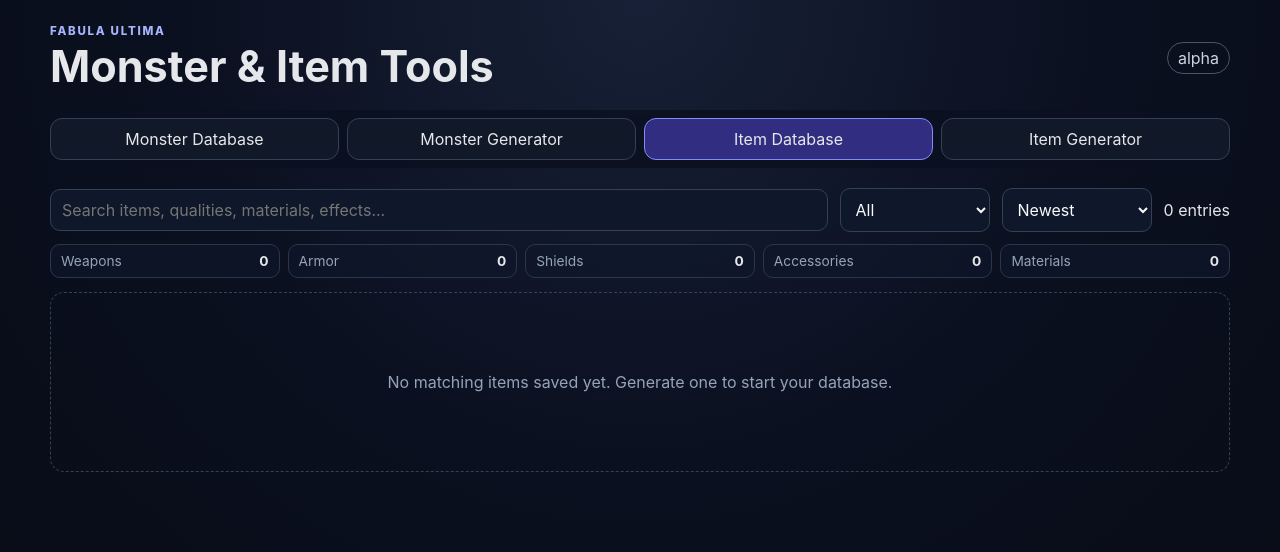
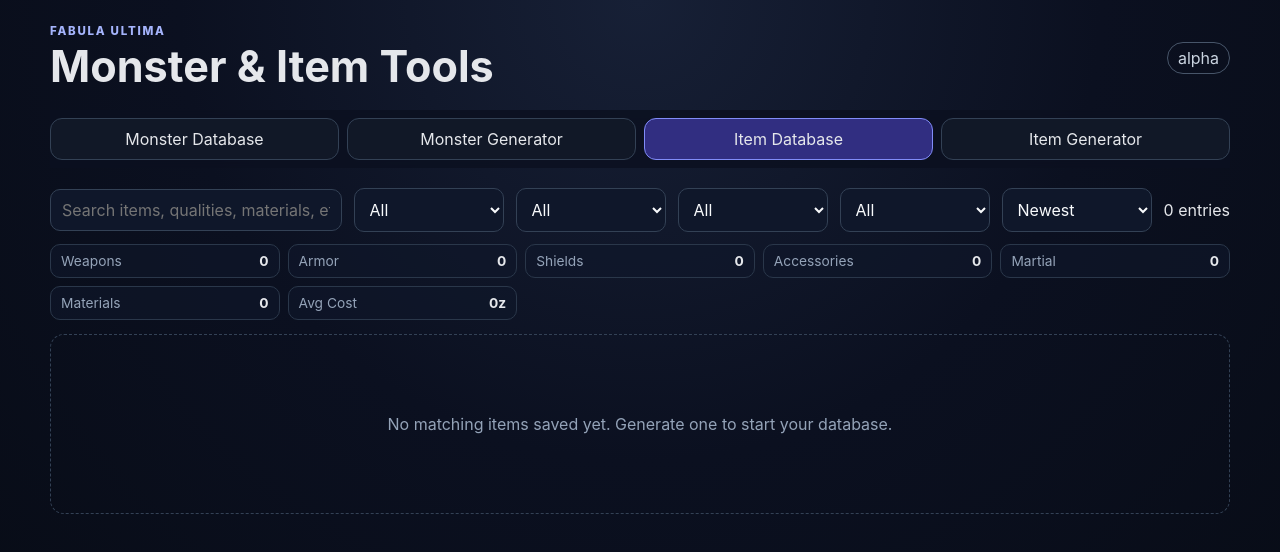
Before and after one commit to sladeykins-glitch/fabula-ultima-tools, a React (Vite) app: page / in a window 1280 px wide. Both pictures are taken after a click on the button "Item Database". Shown: the top 552 px of the page. Built offline with nearby package versions, Linux system fonts and the light colour scheme.

Commit message:
Add advanced item database filters

```diff
--- a/src/App.tsx
+++ b/src/App.tsx
@@ -173,26 +173,39 @@ function MonsterGenerator({ onSave }: { onSave: (m:Monster)=>void }) {
 function ItemDatabase({ items, setItems }: { items: AppItem[]; setItems: React.Dispatch<React.SetStateAction<AppItem[]>> }) {
   const [search, setSearch] = useState('')
   const [type, setType] = useState<'All'|ItemType>('All')
+  const [category, setCategory] = useState('All')
+  const [martialFilter, setMartialFilter] = useState<'All'|'Martial'|'Non-martial'>('All')
+  const [materialFilter, setMaterialFilter] = useState<'All'|'With Material'|'No Material'>('All')
   const [sort, setSort] = useState<ItemSort>('Newest')
+
+  const categories = useMemo(() => Array.from(new Set(items.map(i=>i.category).filter((value): value is string => !!value))).sort(), [items])
 
   const filtered = useMemo(() => {
     const matches = items.filter(item => {
       const materialText = item.material ? `${item.material.name} ${item.material.nature} ${item.material.element || ''} ${item.material.function || ''}` : ''
       const haystack = `${item.name} ${item.type} ${item.category || ''} ${item.baseItem || ''} ${item.quality || ''} ${item.effect} ${materialText} ${item.origin || ''}`.toLowerCase()
-      return haystack.includes(search.toLowerCase()) && (type === 'All' || item.type === type)
+      const matchesMartial = martialFilter === 'All' || (martialFilter === 'Martial' ? !!item.martial : !item.martial)
+      const matchesMaterial = materialFilter === 'All' || (materialFilter === 'With Material' ? !!item.material : !item.material)
+      return haystack.includes(search.toLowerCase())
+        && (type === 'All' || item.type === type)
+        && (category === 'All' || item.category === category)
+        && matchesMartial
+        && matchesMaterial
     })
     if (sort === 'Name') return [...matches].sort((a,b)=>a.name.localeCompare(b.name))
     if (sort === 'Cost Low') return [...matches].sort((a,b)=>a.cost-b.cost)
     if (sort === 'Cost High') return [...matches].sort((a,b)=>b.cost-a.cost)
     return matches
-  }, [items, search, type, sort])
+  }, [items, search, type, category, martialFilter, materialFilter, sort])
 
   const summary = useMemo(() => ({
     weapons: filtered.filter(i=>i.type==='Weapon').length,
     armor: filtered.filter(i=>i.type==='Armor').length,
     shields: filtered.filter(i=>i.type==='Shield').length,
     accessories: filtered.filter(i=>i.type==='Accessory').length,
+    martial: filtered.filter(i=>!!i.martial).length,
     materials: filtered.filter(i=>!!i.material).length,
+    averageCost: filtered.length ? Math.round(filtered.reduce((total,i)=>total+i.cost,0) / filtered.length) : 0,
   }), [filtered])
 
   return <section>
@@ -201,13 +214,22 @@ function ItemDatabase({ items, setItems }: { items: AppItem[]; setItems: React.D
       <select className="compactSelect" value={type} onChange={e=>setType(e.target.value as 'All'|ItemType)}>
         <option>All</option><option>Weapon</option><option>Armor</option><option>Shield</option><option>Accessory</option>
       </select>
+      <select className="compactSelect" value={category} onChange={e=>setCategory(e.target.value)}>
+        <option>All</option>{categories.map(c=><option key={c}>{c}</option>)}
+      </select>
+      <select className="compactSelect" value={martialFilter} onChange={e=>setMartialFilter(e.target.value as 'All'|'Martial'|'Non-martial')}>
+        <option>All</option><option>Martial</option><option>Non-martial</option>
+      </select>
+      <select className="compactSelect" value={materialFilter} onChange={e=>setMaterialFilter(e.target.value as 'All'|'With Material'|'No Material')}>
+        <option>All</option><option>With Material</option><option>No Material</option>
+      </select>
       <select className="compactSelect" value={sort} onChange={e=>setSort(e.target.value as ItemSort)}>
         <option>Newest</option><option>Name</option><option>Cost Low</option><option>Cost High</option>
       </select>
       <span>{filtered.length} entries</span>
     </div>
     <div className="databaseSummary">
-      <span>Weapons <b>{summary.weapons}</b></span><span>Armor <b>{summary.armor}</b></span><span>Shields <b>{summary.shields}</b></span><span>Accessories <b>{summary.accessories}</b></span><span>Materials <b>{summary.materials}</b></span>
+      <span>Weapons <b>{summary.weapons}</b></span><span>Armor <b>{summary.armor}</b></span><span>Shields <b>{summary.shields}</b></span><span>Accessories <b>{summary.accessories}</b></span><span>Martial <b>{summary.martial}</b></span><span>Materials <b>{summary.materials}</b></span><span>Avg Cost <b>{summary.averageCost}z</b></span>
     </div>
     {filtered.length===0 ? <Empty text="No matching items saved yet. Generate one to start your database."/> : <div className="grid">{filtered.map(item=><ItemCard key={item.id} item={item} onDelete={()=>setItems(prev=>prev.filter(x=>x.id!==item.id))} />)}</div>}
   </section>
```
